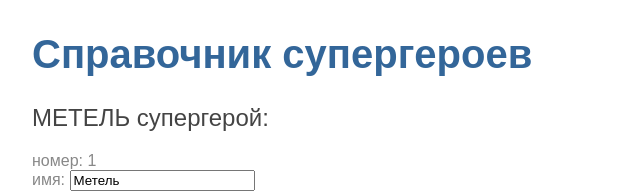
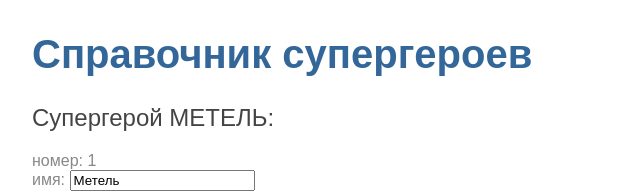
Before and after one commit to cybergeene/angular-tour-of-heroes, an Angular app: page / in a window 1280 px wide. Shown: the top 194 px of the page, without its empty margins (0-640 px from the left). Built offline with nearby package versions, Linux system fonts and the light colour scheme.

Commit message:
correction

```diff
--- a/src/app/app.module.ts
+++ b/src/app/app.module.ts
@@ -3,7 +3,7 @@ import { NgModule } from '@angular/core';
 
 import { AppComponent } from './app.component';
 import { HeroesComponent } from './heroes/heroes.component';
-import {FormsModule} from '@angular/forms';
+import { FormsModule } from '@angular/forms';
 
 
 @NgModule({
--- a/src/app/heroes/heroes.component.html
+++ b/src/app/heroes/heroes.component.html
@@ -1,4 +1,4 @@
-<h2>{{hero.name | uppercase}} супергерой:</h2>
+<h2>Супергерой {{hero.name | uppercase}}:</h2>
 <div><span>номер: </span>{{hero.id}}</div>
 <div>
   <label>имя:
```
